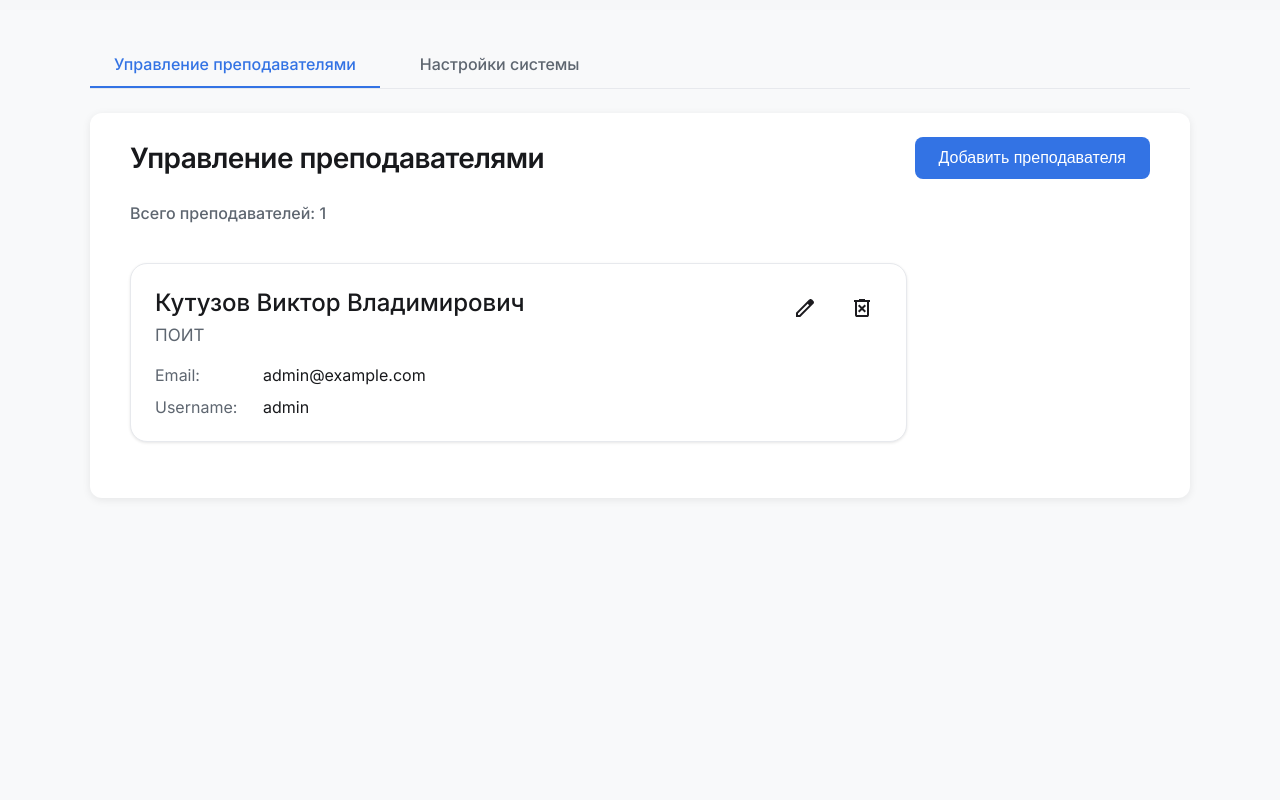
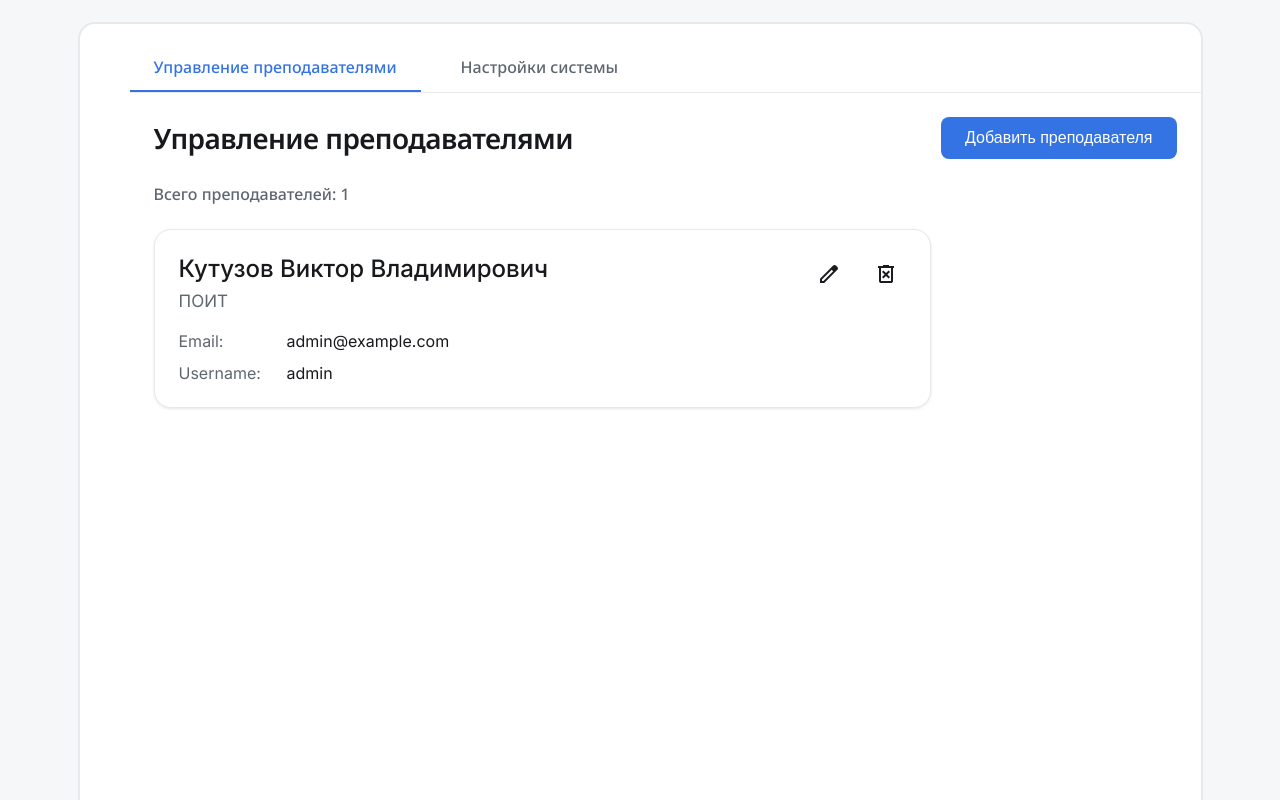
Before and after one commit to VladPristavkin/IT-Intern, a React (Create React App) app in the folder client/: page /admin in a window 1280 px wide. Shown: the top 800 px of the page. Built offline with nearby package versions, Linux system fonts and the light colour scheme; sample sign-in values are in the browser's storage.

Commit message:
fix admin panel

```diff
--- a/client/src/components/SystemConfigPanel/SystemConfigPanel.css
+++ b/client/src/components/SystemConfigPanel/SystemConfigPanel.css
@@ -1,8 +1,8 @@
 .system-config-panel {
-    padding: 20px 32px 24px 32px;
+    /* padding: 20px 32px 24px 32px; */
     background-color: white;
     border-radius: 12px;
-    box-shadow: 0 2px 8px rgba(0, 0, 0, 0.1);
+    /* box-shadow: 0 2px 8px rgba(0, 0, 0, 0.1); */
     font-family: 'Inter', sans-serif;
 }
 
--- a/client/src/pages/AdminPage/AdminPage.css
+++ b/client/src/pages/AdminPage/AdminPage.css
@@ -1,11 +1,9 @@
 .admin-page-container {
     display: flex;
-    min-height: 100vh;
-    background-color: #F8F9FA;
-    font-family: 'Inter', sans-serif;
-    display: flex;
+    gap: 56px;
     align-items: flex-start;
     justify-content: center;
+    margin: 0px auto;
 }
 
 .admin-page-container .admin-content-container {
@@ -50,7 +48,7 @@
     justify-content: space-between;
     align-items: center;
     margin-bottom: 24px;
-    padding: 0 16px;
+    /* padding: 0 16px; */
 }
 
 .admin-page-container .admin-header-title {
@@ -86,7 +84,7 @@
 
 .admin-page-container .admin-info {
     margin-bottom: 24px;
-    padding: 0 16px;
+    /* padding: 0 16px; */
 }
 
 .admin-page-container .admin-teachers-count {
@@ -100,14 +98,14 @@
     display: flex;
     flex-direction: column;
     gap: 16px;
-    padding: 16px;
+    /* padding: 16px; */
 }
 
 .admin-page-container .admin-section {
     background-color: white;
     border-radius: 12px;
-    box-shadow: 0 2px 8px rgba(0, 0, 0, 0.08);
-    padding: 24px;
+    /* box-shadow: 0 2px 8px rgba(0, 0, 0, 0.08); */
+    padding: 0 24px;
     margin-bottom: 24px;
 }
 
--- a/client/src/pages/AdminPage/AdminPage.jsx
+++ b/client/src/pages/AdminPage/AdminPage.jsx
@@ -8,6 +8,7 @@ import AuthContext from '../../context/AuthContext';
 import db from '../../utils/localDb';
 import { v4 as uuidv4 } from 'uuid';
 import './AdminPage.css';
+import BackgroundProfile from '../../UI/shared/profileBackground/profileBackground';
 
 const AdminPage = () => {
     const [teachers, setTeachers] = useState([]);
@@ -80,7 +81,8 @@ const AdminPage = () => {
     return (
         <div className="admin-page-container">
             <TeacherProfileMenu />
-            <div className="admin-content-container">
+            {/* <div className="admin-content-container"> */}
+                <BackgroundProfile>
                 <div className="admin-tabs">
                     <button
                         className={`admin-tab-button ${activeTab === 'teachers' ? 'active' : ''}`}
@@ -125,8 +127,7 @@ const AdminPage = () => {
                             <SystemConfigPanel />
                         </div>
                     )}
-            </div>
-
+            </BackgroundProfile>
             <TeacherManagementModal
                 open={isModalOpen}
                 onClose={handleCloseModal}
```
Lines whose indentation alone changed are shown as unchanged.
